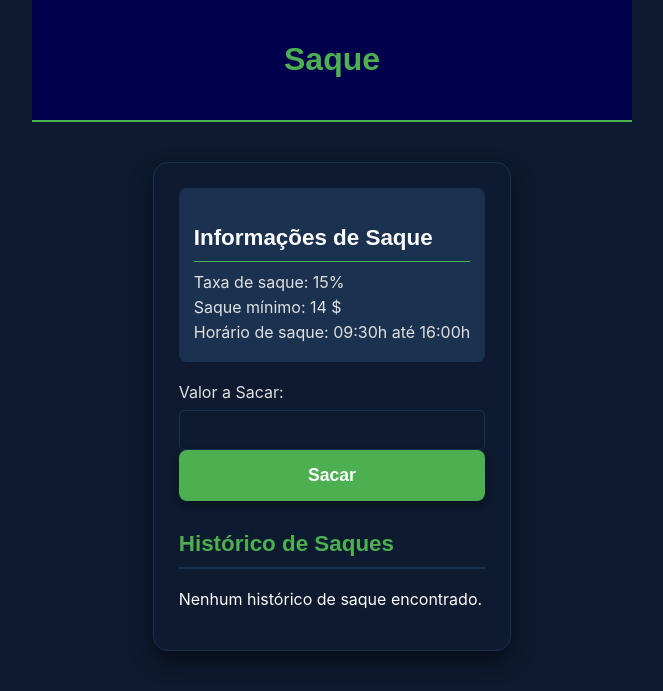
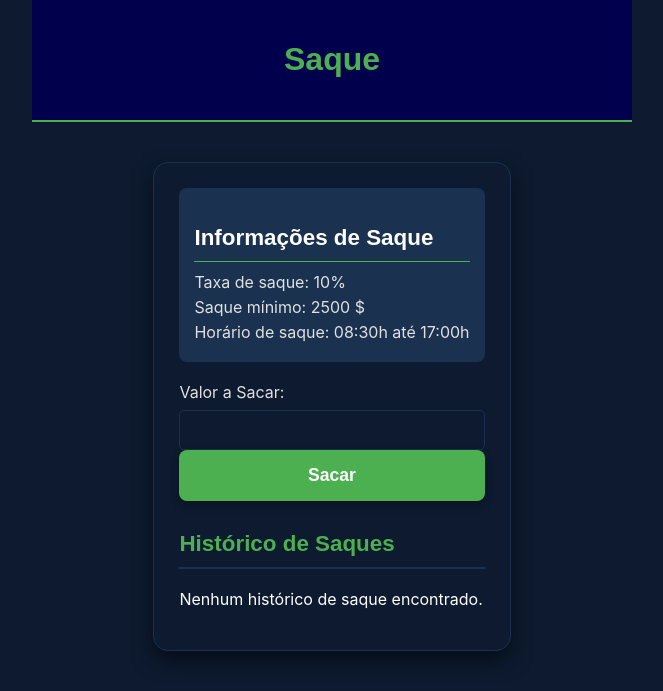
Before and after one commit to JoelCaquene/saudi-aramco, a Django app: page /saque/ in a window 1280 px wide. Shown: the top 691 px of the page, without its empty margins (308-971 px from the left). Run offline with Django 5.2, Linux system fonts and the light colour scheme; the visitor is signed in with stand-in values (Sample User, id 1); data that the repository does not hold is empty.

Commit message:
atualização dos arquivos perfil, renda, deposito e saque.

```diff
--- a/templates/saque.html
+++ b/templates/saque.html
@@ -19,9 +19,9 @@
 
     <div class="info-box">
         <h3>Informações de Saque</h3>
-        <p>Taxa de saque: 15%</p>
-        <p>Saque mínimo: 14 $</p>
-        <p>Horário de saque: 09:30h até 16:00h</p>
+        <p>Taxa de saque: 10%</p>
+        <p>Saque mínimo: 2500 $</p>
+        <p>Horário de saque: 08:30h até 17:00h</p>
     </div>
 
     <form method="post" class="saque-form">
```
